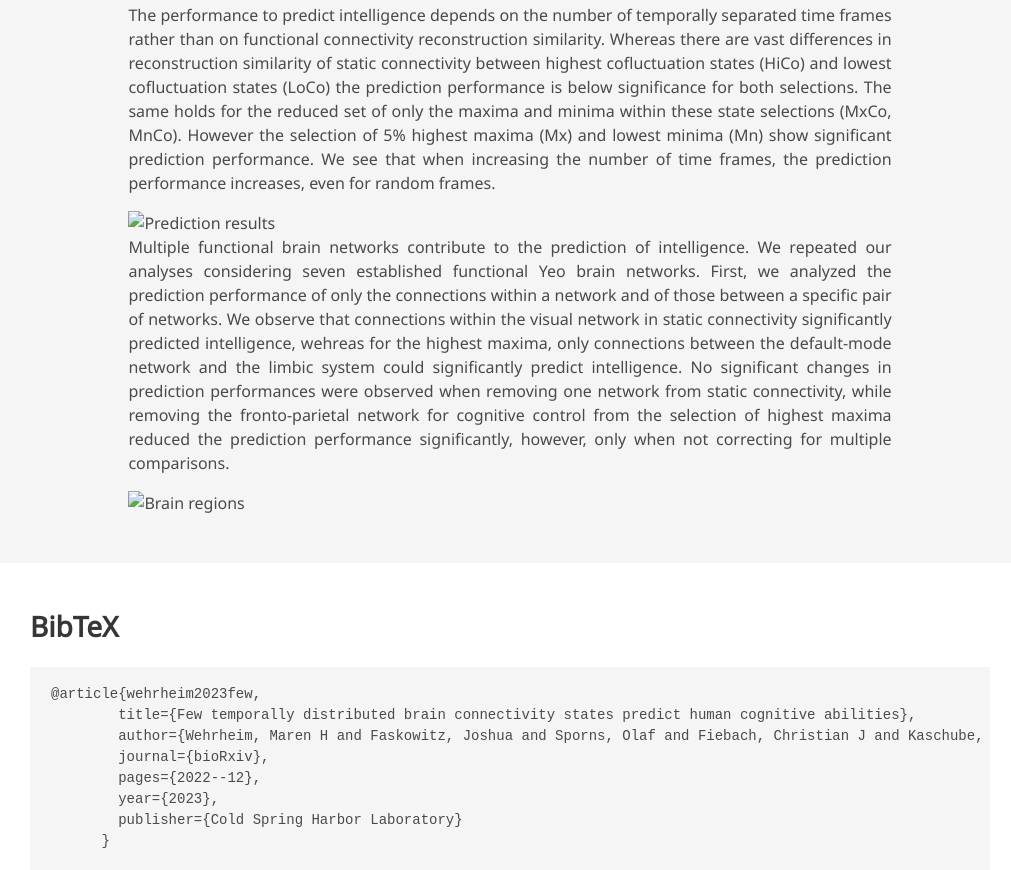
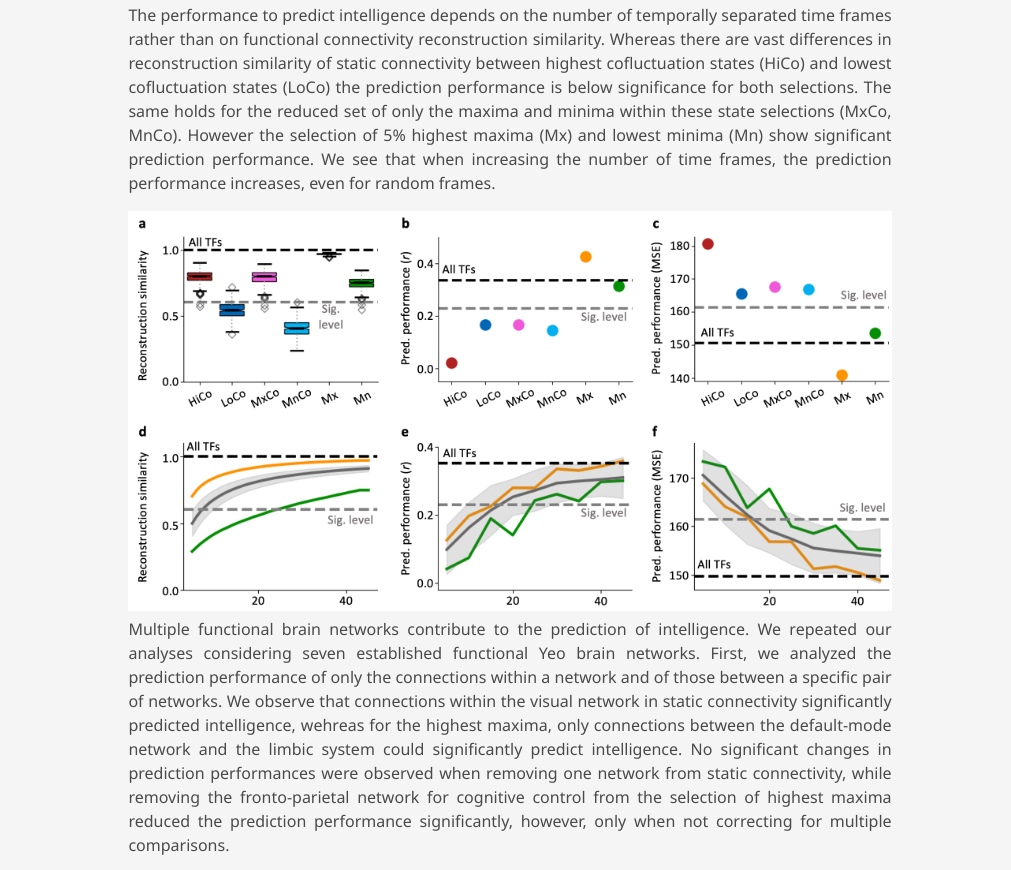
Before and after one commit to kaschube-lab/kaschube-lab.github.io, a plain HTML site: page IQPredict/index.html in a window 1280 px wide. Shown: the part 3076-3946 px from the top of the page, without its empty margins (130-1141 px from the left). Drawn offline with nearby package versions, Linux system fonts and the light colour scheme; some icons are missing; a web font is replaced by a local one.

Commit message:
fixed results

```diff
--- a/IQPredict/index.html
+++ b/IQPredict/index.html
@@ -218,7 +218,7 @@
             However the selection of 5% highest maxima (Mx) and lowest minima (Mn) show significant prediction performance.
             We see that when increasing the number of time frames, the prediction performance increases, even for random frames.
           </p>
-          <img src="./static/images/Wehrheim_et_al_Fig_4.jpg" alt="Prediction results">
+          <img src="./static/images/Wehrheim_et_al_Fig_4.png" alt="Prediction results">
 
           <p>
             Multiple functional brain networks contribute to the prediction of intelligence. We repeated our analyses
@@ -231,7 +231,7 @@
             cognitive control from the selection of highest maxima reduced the prediction performance
             significantly, however, only when not correcting for multiple comparisons.
           </p>
-          <img src="./static/images/Wehrheim_et_al_Fig_5.jpg" alt="Brain regions">
+          <img src="./static/images/Wehrheim_et_al_Fig_5.png" alt="Brain regions">
         </div>
       </div>
     </div>
```
